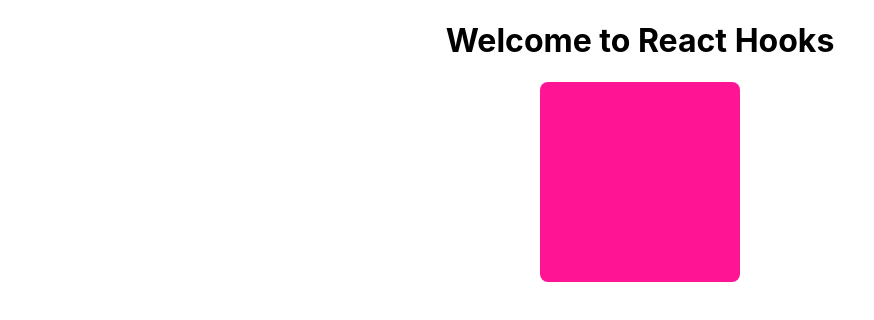
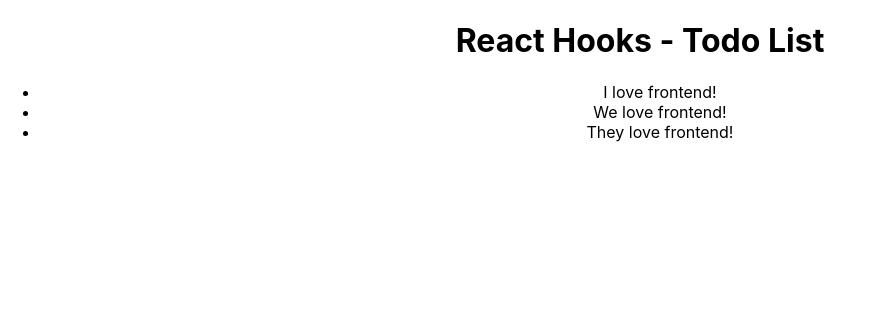
Before and after one commit to ChauNguyet98/react-hooks-basic, a React (Create React App) app: page / in a window 1280 px wide. Shown: the top 320 px of the page, without its empty margins (0-874 px from the left). Built offline with nearby package versions, Linux system fonts and the light colour scheme.

Commit message:
todo list

```diff
--- a/src/App.js
+++ b/src/App.js
@@ -1,12 +1,29 @@
-import "./App.scss";
-import ColorBox from "./components/color-box";
+import { useState } from 'react';
+import './App.scss';
+import ColorBox from './components/color-box';
+import TodoList from './components/todo-list';
 
 function App() {
+  const [todoList, setTodoList] = useState([
+    { id: 1, title: 'I love frontend!' },
+    { id: 2, title: 'We love frontend!' },
+    { id: 3, title: 'They love frontend!' },
+  ]);
+
+  const handleTodoClick = (todo) => {
+    const index = todoList.findIndex((item) => item.id === todo.id);
+    if (index < 0) return;
+
+    const newTodoList = [...todoList];
+    newTodoList.splice(index, 1);
+    setTodoList(newTodoList);
+  };
+
   return (
     <div className="app">
-      <h1>Welcome to React Hooks</h1>
+      <h1>React Hooks - Todo List</h1>
       <div>
-        <ColorBox />
+        <TodoList todos={todoList} onTodoClick={handleTodoClick} />
       </div>
     </div>
   );
--- /dev/null
+++ b/src/components/todo-list/index.jsx
@@ -0,0 +1,33 @@
+import React from 'react';
+import PropTypes from 'prop-types';
+
+TodoList.propTypes = {
+  todos: PropTypes.array,
+  onTodoClick: PropTypes.func,
+};
+
+TodoList.defaultProps = {
+  todos: [],
+  onTodoClick: null,
+};
+
+function TodoList(props) {
+  const { todos, onTodoClick } = props;
+
+  const handleClick = (todo) => {
+    if (onTodoClick) {
+      onTodoClick(todo);
+    }
+  };
+  return (
+    <ul className="todo-list">
+      {todos.map((todo) => (
+        <li key={todo.id} onClick={() => handleClick(todo)}>
+          {todo.title}
+        </li>
+      ))}
+    </ul>
+  );
+}
+
+export default TodoList;
```
